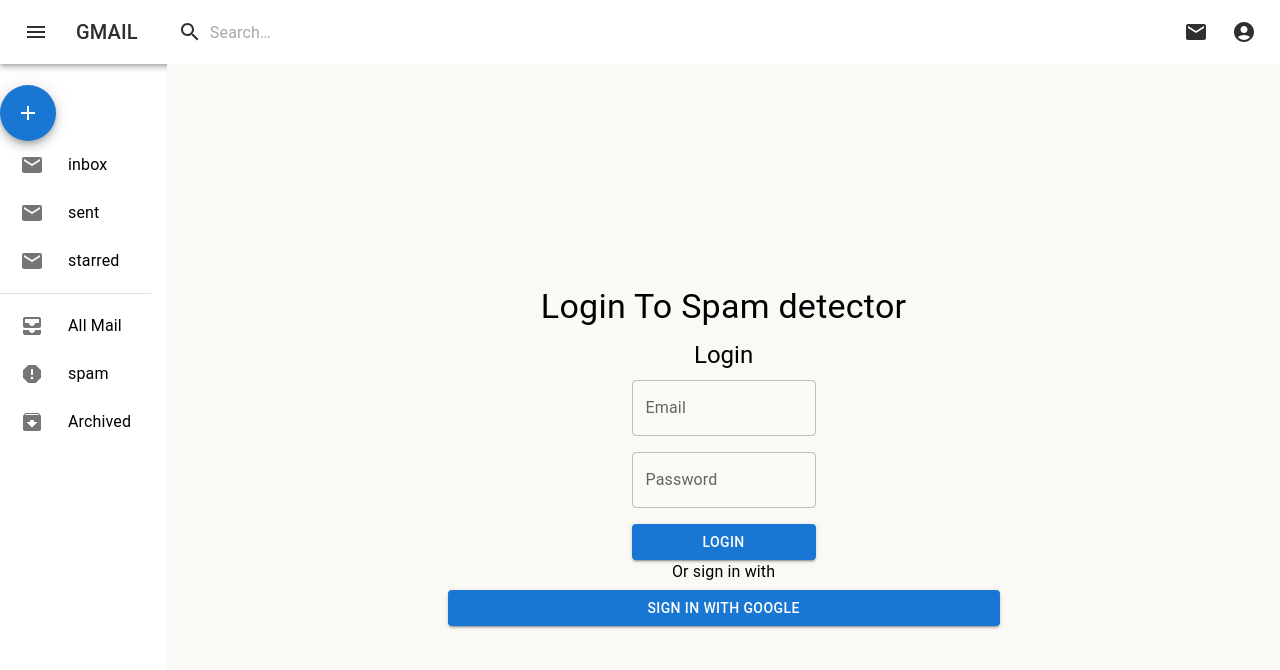
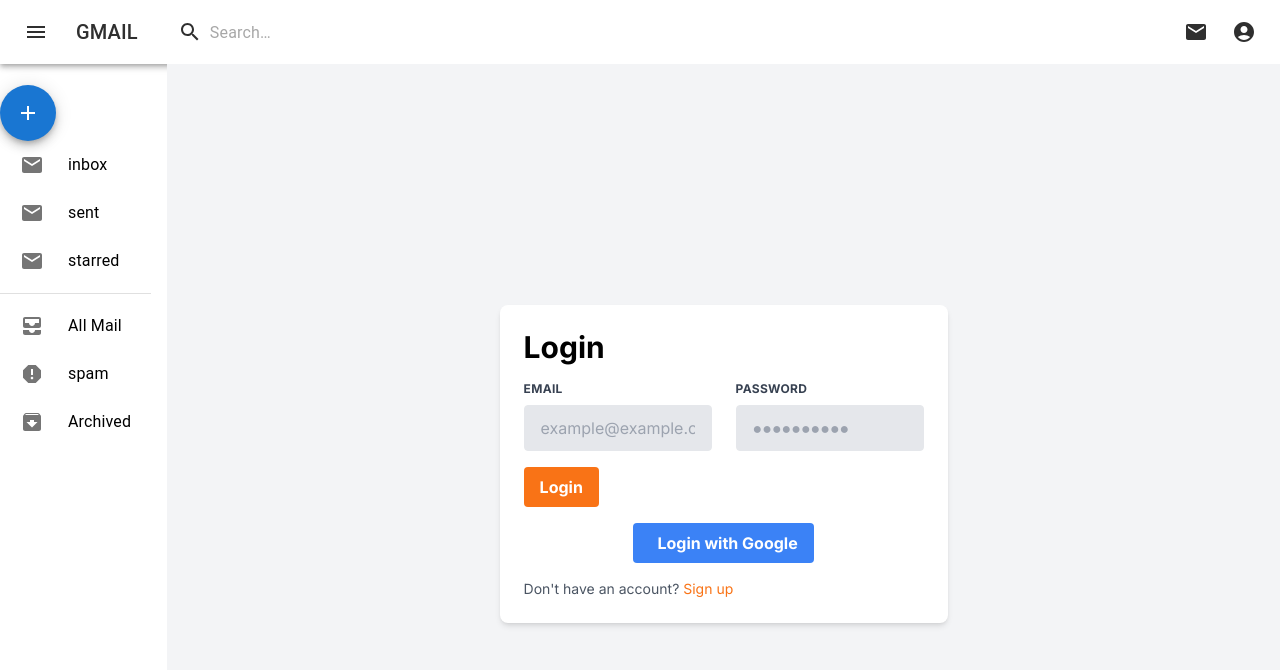
Before and after one commit to Aarti-04/spam_frontend, a Next.js app: page /auth/login in a window 1280 px wide. Shown: the top 670 px of the page. Built offline with nearby package versions, Linux system fonts and the light colour scheme; no server answers.

Commit message:
solved bugs in composemail

```diff
--- a/src/app/components/Login/Signin.tsx
+++ b/src/app/components/Login/Signin.tsx
@@ -43,7 +43,7 @@
 //       console.error("Google login failed");
 //       // Handle login errors here
 //     },
-//     flow: "auth-code", // Use 'auth-code' for the authorization code flow
+//     flow: "auth-code", // Use 'auth-code' htmlFor the authorization code flow
 //   });
 //   const getdata = async () => {
 //     if (localStorage.getItem("my_token")) {
@@ -90,24 +90,24 @@
 // Signin.propTypes = {};
 
 // export default Signin;
-"use client";
-import React, { useEffect } from "react";
-import PropTypes from "prop-types";
-import { Button, Container, Grid, Typography } from "@mui/material";
-import axios from "axios";
-import { useGoogleLogin } from "@react-oauth/google";
-import LoginForm from "./LoginForm";
-import { useDispatch, useSelector } from "react-redux";
+'use client';
+import React, { useEffect } from 'react';
+import PropTypes from 'prop-types';
+import { Button, Container, Grid, Typography } from '@mui/material';
+import axios from 'axios';
+import { useGoogleLogin } from '@react-oauth/google';
+import LoginForm from './LoginForm';
+import { useDispatch, useSelector } from 'react-redux';
 // import {  } from "../../redux/SLICE/UserSlice/userSlice";
-import { useRouter } from "next/navigation";
-import { TokenExchangeAndRegisterUser } from "@/app/redux/THUNK/USER-THUNK/userslicethunk";
-import { useAppSelector } from "@/app/redux/STORE/store";
-import Loader from "../Loader";
-import Image from "next/image";
+import { useRouter } from 'next/navigation';
+import { TokenExchangeAndRegisterUser } from '@/app/redux/THUNK/USER-THUNK/userslicethunk';
+import { useAppSelector } from '@/app/redux/STORE/store';
+import Loader from '../Loader';
+import Image from 'next/image';
 // import { useCookies } from 'next-client-cookies';
 
 const Signin = () => {
-  console.log("Signin called");
+  console.log('Signin called');
 
   const dispatch: any = useDispatch();
   const { user_google_cred, user_token, userStatus, userError } =
@@ -119,12 +119,12 @@ const Signin = () => {
       console.log(tokenResponse);
 
       await dispatch(TokenExchangeAndRegisterUser(tokenResponse));
-      router.push("/mail/inbox");
+      router.push('/mail/inbox');
     },
     onError: () => {
-      console.error("Google login failed");
+      console.error('Google login failed');
     },
-    flow: "auth-code",
+    flow: 'auth-code',
     // scope: "https://www.googleapis.com/auth/gmail.send",
   });
   console.log(user_google_cred);
@@ -149,7 +149,7 @@ const Signin = () => {
   //     // Update the stored token data with the new access token
   //     localStorage.setItem("my_token", JSON.stringify(data));
 
-  //     // Use the new access token for further API requests
+  //     // Use the new access token htmlFor further API requests
   //     const accessToken = data.access_token;
   //     // Make API requests using the new access token...
   //   } catch (error) {
@@ -158,12 +158,12 @@ const Signin = () => {
   // };
   return (
     <>
-      {userStatus == "loading" && (
+      {userStatus == 'loading' && (
         <>
           <Loader open={true}></Loader>
         </>
       )}
-      <Container maxWidth="sm">
+      {/* <Container maxWidth="sm">
         <Grid
           container
           spacing={2}
@@ -191,7 +191,65 @@ const Signin = () => {
             </Button>
           </Grid>
         </Grid>
-      </Container>
+      </Container> */}
+      <div className="h-screen flex items-center justify-center bg-gray-100">
+        <div className="max-w-md w-full p-6 bg-white rounded-lg shadow-md">
+          <h2 className="text-3xl font-bold mb-4">Login</h2>
+          <form className="space-y-4">
+            <div className="flex flex-wrap -mx-3">
+              <div className="w-full md:w-1/2 px-3 mb-6 md:mb-0">
+                <label
+                  className="block uppercase tracking-wide text-gray-700 text-xs font-bold mb-2"
+                  htmlFor="email"
+                >
+                  Email
+                </label>
+                <input
+                  className="appearance-none block w-full bg-gray-200 text-gray-700 border border-gray-200 rounded py-3 px-4 leading-tight focus:outline-none focus:bg-white"
+                  id="email"
+                  type="email"
+                  placeholder="example@example.com"
+                />
+              </div>
+              <div className="w-full md:w-1/2 px-3">
+                <label
+                  className="block uppercase tracking-wide text-gray-700 text-xs font-bold mb-2"
+                  htmlFor="password"
+                >
+                  Password
+                </label>
+                <input
+                  className="appearance-none block w-full bg-gray-200 text-gray-700 border border-gray-200 rounded py-3 px-4 leading-tight focus:outline-none focus:bg-white"
+                  id="password"
+                  type="password"
+                  placeholder="●●●●●●●●●●"
+                />
+              </div>
+            </div>
+            <button
+              className="bg-orange-500 hover:bg-orange-700 text-white font-bold py-2 px-4 rounded"
+              type="submit"
+            >
+              Login
+            </button>
+            <div className="flex items-center justify-center mt-4">
+              <button
+                className="bg-blue-500 hover:bg-blue-700 text-white font-bold py-2 px-4 rounded"
+                type="button"
+                onClick={() => googleLogin()}
+              >
+                <i className="fab fa-google mr-2"></i> Login with Google
+              </button>
+            </div>
+          </form>
+          <p className="text-sm text-gray-600 mt-4">
+            Don't have an account?{' '}
+            <a className="text-orange-500 hover:text-orange-700" href="#">
+              Sign up
+            </a>
+          </p>
+        </div>
+      </div>
     </>
   );
 };
--- a/src/app/redux/STORE/store.ts
+++ b/src/app/redux/STORE/store.ts
@@ -1,5 +1,5 @@
-import { configureStore } from "@reduxjs/toolkit";
-import { useDispatch, useSelector, TypedUseSelectorHook } from "react-redux";
+import { configureStore } from '@reduxjs/toolkit';
+import { useDispatch, useSelector, TypedUseSelectorHook } from 'react-redux';
 import {
   persistStore,
   persistReducer,
@@ -9,14 +9,14 @@ import {
   PERSIST,
   REGISTER,
   PURGE,
-} from "redux-persist";
+} from 'redux-persist';
 // import storage from "redux-persist/lib/storage";
-import createWebStorage from "redux-persist/lib/storage/createWebStorage";
-import { WebStorage } from "redux-persist/lib/types"; // defaults to localStorage
-import userReducer from "../SLICE/UserSlice/userSlice";
-import messageReducer from "../SLICE/MessageSlice/messageSlice"; // Import the message slice
-import socketReducer from "../SLICE/SocketSlice/socketSlice";
-import thunk from "redux-thunk";
+import createWebStorage from 'redux-persist/lib/storage/createWebStorage';
+import { WebStorage } from 'redux-persist/lib/types'; // defaults to localStorage
+import userReducer from '../SLICE/UserSlice/userSlice';
+import messageReducer from '../SLICE/MessageSlice/messageSlice'; // Import the message slice
+import socketReducer from '../SLICE/SocketSlice/socketSlice';
+import thunk from 'redux-thunk';
 // const createNoopStorage = () => {
 //   return {
 //     getItem(_key) {
@@ -31,7 +31,7 @@ import thunk from "redux-thunk";
 //   };
 // };
 export function createPersistStorage(): WebStorage {
-  const isServer = typeof window === "undefined";
+  const isServer = typeof window === 'undefined';
 
   // Returns noop (dummy) storage.
   if (isServer) {
@@ -48,32 +48,33 @@ export function createPersistStorage(): WebStorage {
     };
   }
 
-  return createWebStorage("local");
+  return createWebStorage('local');
 }
 const storage = createPersistStorage();
 // typeof window !== "undefined"
 //   ? createWebStorage("local")
 //   : createNoopStorage();
 const persistConfigUser = {
-  key: "user",
+  key: 'user',
   storage,
   // blacklist: ["userStatus", "userError", "user_google_cred"],
 };
 
 const persistConfigMessage = {
-  key: "message",
+  key: 'message',
   storage,
   blacklist: [
-    "mailComposedOrNot",
-    "ComposeMailStatus",
-    "ComposeMailError",
-    "emailBodyValidation",
+    'mailComposedOrNot',
+    'ComposeMailStatus',
+    'ComposeMailError',
+    'emailBodyValidation',
+    '',
   ],
-  whitelist: ["messages"],
+  whitelist: ['messages', 'predictedEmailIsSpamOrNot'],
 };
 
 const EmailSocket = {
-  key: "emailSocket",
+  key: 'emailSocket',
 };
 // console.log();
 
```
Also changed, not shown: src/app/components/ComposeMail/ComposeDialog.tsx (+57 -44 lines), src/app/components/ComposeMail/SpamMailConfirmationDialog.tsx (+39 -29 lines), src/app/components/MiddleAllHeader/Middle.tsx (+31 -29 lines), src/app/redux/SLICE/MessageSlice/messageSlice.ts (+66 -47 lines), src/app/redux/THUNK/MESSAGE-THUNK/messageslicethunk.ts (+34 -33 lines).
